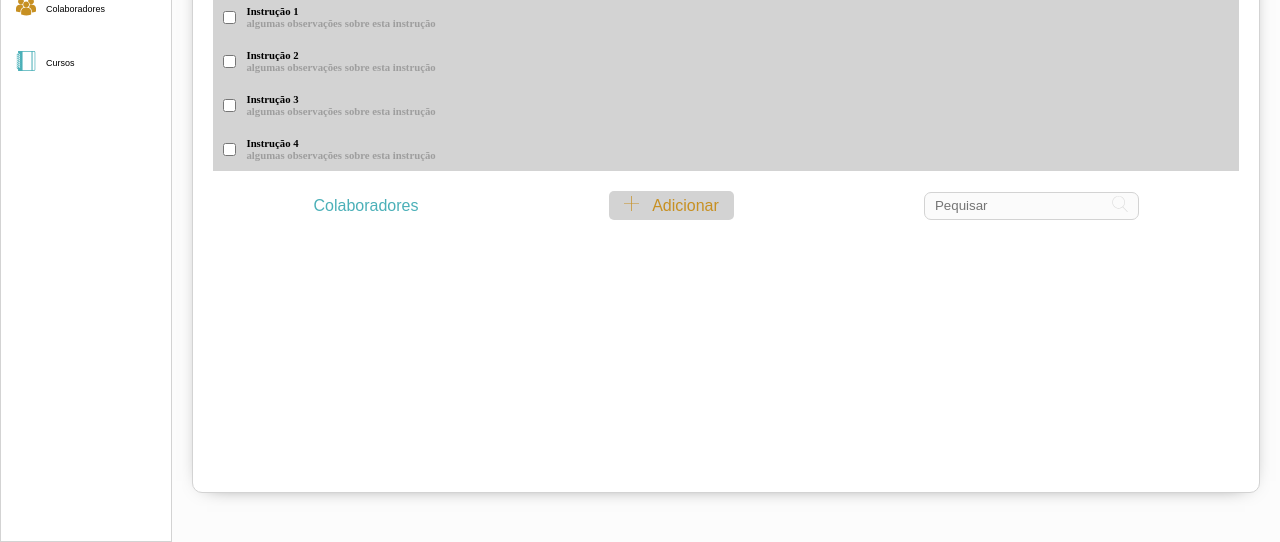
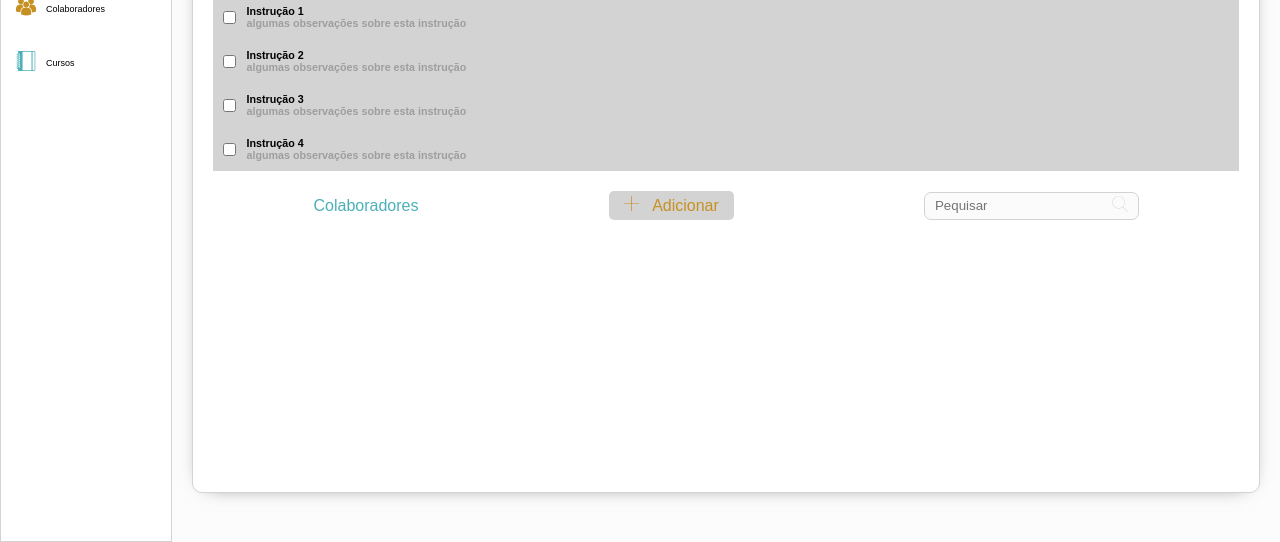
Before and after one commit to brunoalvesdasilvabr/live-university-project, a plain HTML site: page index.html in a window 1280 px wide. Shown: the part 258-800 px from the top of the page. Drawn offline with Linux system fonts and the light colour scheme.

Commit message:
font-family instrucao

```diff
--- a/css/style.css
+++ b/css/style.css
@@ -207,7 +207,8 @@
   .instrucao .instrucao-box{
     display:flex;
     align-items:center;
-    padding:10px
+    padding:10px;
+    font-family:sans-serif
   }
 
   .instrucao .instrucao-box input{
```
